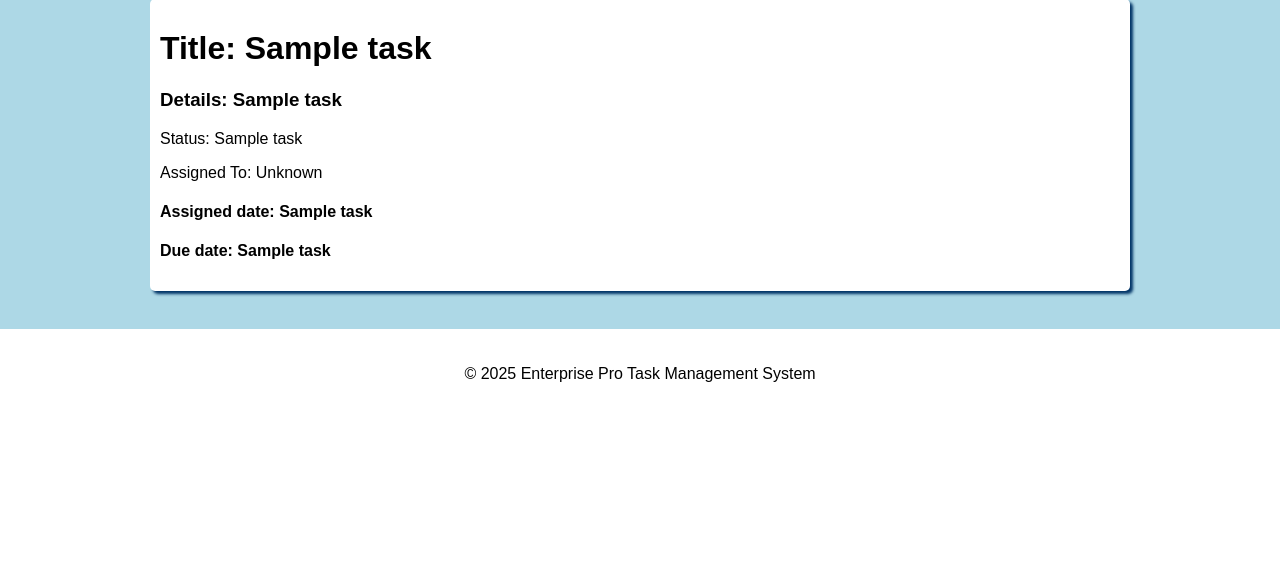
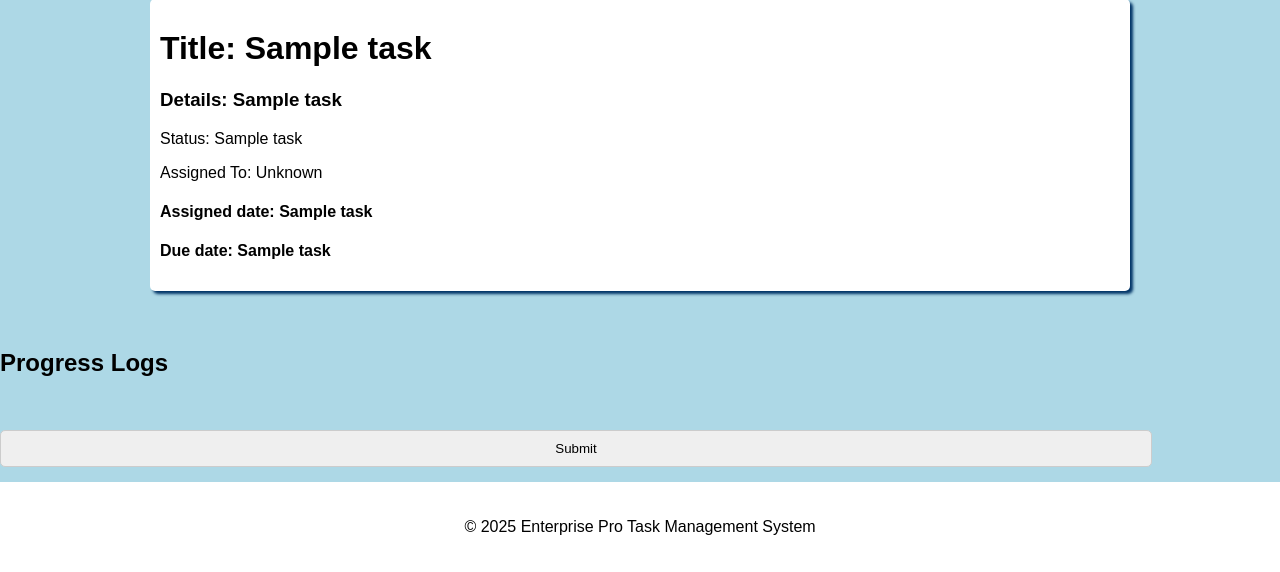
Before and after one commit to HasanBradfordUni/Enterprise-Pro-Coursework, a Flask app: template Code/templates/tasks.html in a window 1280 px wide. Shown: the part 515-1087 px from the top of the page. Before the commit the page ends 897 px from the top, so only its background shows below. Run offline with Flask 3, Linux system fonts and the light colour scheme; tables that the repository leaves empty hold one stand-in row (values such as "Sample post"); the template is opened without the code that fills it: values that come from a table or form of the project are taken from there, most other values are stand-ins (such as "Sample title", 1, 10 or a date in 2020).

Commit message:
Update tasks.html with progress logs form

```diff
--- a/Code/templates/tasks.html
+++ b/Code/templates/tasks.html
@@ -79,6 +79,20 @@
         {% endfor %}
     </div>
 
+<section id="progress-logs" class="task-form">
+    <h2>Progress Logs</h2>
+    <form action="{{ url_for('update_progress') }}" method="POST" enctype="multipart/form-data">
+        {{ form.hidden_tag() }}
+        <div class="form-group">
+            {{ form.progress_update.label }}<br>
+            {{ form.progress_update(size=120) }}
+        </div>
+        <div class="form-group">
+            {{ form.submit() }}
+        </div>
+    </form>
+</section>
+
     <footer>
         <p>&copy; 2025 Enterprise Pro Task Management System</p>
     </footer>
```
